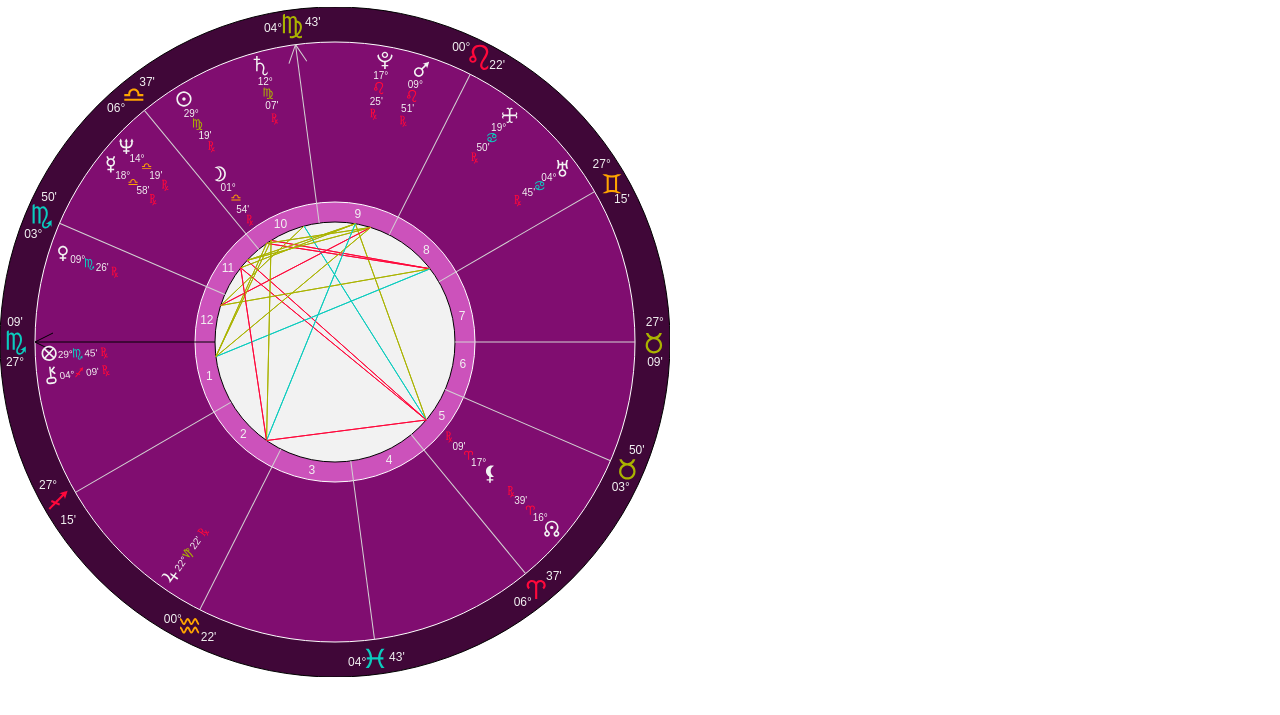
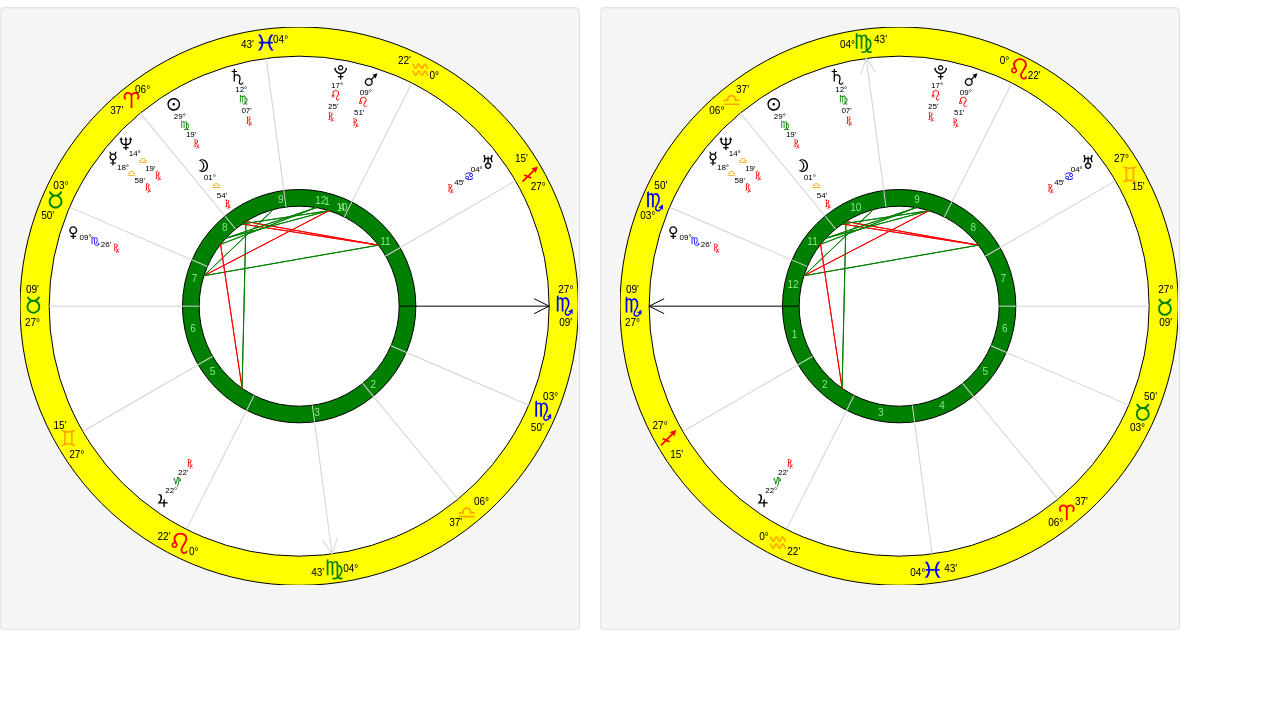
Before and after one commit to Mortimerp9/AstroChart.js, a plain HTML site: page index.html in a window 1280 px wide. Shown: the part 53-768 px from the top of the page. Drawn offline with nearby package versions, Linux system fonts and the light colour scheme.

Commit message:
starting to add the south hemisphere management

```diff
--- a/debug.js
+++ b/debug.js
@@ -1,7 +1,4 @@
-var Ascendant = 237.166;
 var hc = [];
-var longitude = [];
-
 hc[1] = 237.166;
 hc[2] = 267.25;
 hc[3] = 300.37;
@@ -15,8 +12,7 @@ hc[10] = 154.73;
 hc[11] = 186.62;
 hc[12] = 213.84;
 
-
-
+var longitude = [];
 longitude[0] = {planet: 0, angle: 179.33, house: 10};
 longitude[1] = {planet: 1, angle: 181.9, house: 10};
 longitude[2] = {planet: 2, angle: 198.97, house: 11};
@@ -27,8 +23,8 @@ longitude[6] = {planet: 6, angle: 162.13, house: 10};
 longitude[7] = {planet: 7, angle: 94.76, house: 8};
 longitude[8] = {planet: 8, angle: 194.33, house: 11};
 longitude[9] = {planet: 9, angle: 137.42, house: 9};
-longitude[10] = {planet: 10, angle: 244.166, house: 1};
-longitude[11] = {planet: 11, angle: 17.166, house: 5};
-longitude[12] = {planet: 12, angle: 16.66, house: 5};
-longitude[13] = {planet: 13, angle: 239.75, house: 1};
-longitude[14] = {planet: 14, angle: 109.85, house: 8};
+//longitude[10] = {planet: 10, angle: 244.166, house: 1};
+//longitude[11] = {planet: 11, angle: 17.166, house: 5};
+//longitude[12] = {planet: 12, angle: 16.66, house: 5};
+//longitude[13] = {planet: 13, angle: 239.75, house: 1};
+//longitude[14] = {planet: 14, angle: 109.85, house: 8};
--- a/index.html
+++ b/index.html
@@ -1,3 +1,4 @@
+<!DOCTYPE html>
 <html>
     <head>
 	  <link rel="stylesheet" href="bootstrap.min.css" type="text/css">
@@ -8,7 +9,14 @@
     <body>
         <h1>Natal Chart</h1>
 
-        <div id="chart"/>
+		<div class="row">
+        <div class="span7 well" id="chart">
+		  &nbsp;
+		  </div>
+        <div class="span7 well" id="chart2">		  &nbsp;
+		  </div>
+
+		</div>
 
 		<script src="https://ajax.googleapis.com/ajax/libs/jquery/1.8.1/jquery.min.js"></script>
         <script src="raphael-min.js"></script>
@@ -18,40 +26,8 @@
         <script src="natal.js"></script>
 		<script src="bootstrap.min.js"></script>
 		<script>
-		  drawNatalChart('chart', 300, longitude, hc,
-		  {
-		  outer_color: '#400738',
-		  outer_text_color: '#F2F2F2',
-		  inner_color: '#CC52BB',
-		  outer_background_color: '#800D70',
-		  inner_background_color: '#F2F2F2',
-		  outer_stroke1: "black",
-		  outer_stroke2: "white",
-		  inner_text_color: '#F2F2F2',
-		  inner_stroke1: "white",
-		  inner_stroke2: "black",
-		  text_color: '#F2F2F2',
-		  red: '#FF083B',
-		  green: '#AAB300',
-		  blue: '#0BCCBE',
-		  houseHover: {
-		  f_in: function(house, evt) { $('#chart #house-'+house).popover('show')},
-		  f_out: function(house, evt) { $('#chart #house-'+house).popover('hide')}
-		  },
-		  planetHover: {
-		  f_in: function(pl, evt) {
-		  var popdata = $('#chart #planet-'+pl.planet).data('popover');
-		  popdata.options.content = "sign: "+pl.sign;
-		  $('#chart #planet-'+pl.planet).popover('show')},
-		  f_out: function(pl, evt) { $('#chart #planet-'+pl.planet).popover('hide')}
-		  }});
-		  var i;
-		  for(i=0;i<=12;i++) {
-							$('#chart #house-'+i).popover({trigger:'manual', title: "House "+i});
-							}
-		  for(i=0;i<longitude.length;i++) {
-							$('#chart #planet-'+i).popover({trigger:'manual', title: "Planet "+i});
-							}
+		  drawNatalChart('chart', 250, longitude, hc, true, {});
+		  drawNatalChart('chart2', 250, longitude, hc, false, {});
 		</script>
     </body>
 </html>
--- a/natal.js
+++ b/natal.js
@@ -1,53 +1,39 @@
-function drawNatalChart(id, size, longitude, houses,  options) {
-	var defaults = {red : "red",
-					green : "green",
-					orange : "orange",
-					blue:"blue",
-					outer_color : "yellow",
-					outer_text_color : "black",
-					inner_color : "green",
-					inner_text_color : "lightgreen",
-					outer_background_color : "white",
-					inner_background_color: "white",
-					outer_stroke1 : "black",
-					outer_stroke2 : "black",
-					inner_stroke1: "black",
-					inner_stroke2: "black",
-					text_color : "black",
-					line_color: "lightgrey",
-					ascendant_color: "black",
-				   houseHover: undefined};
+function aspect(planet1, planet2) {
+	var orb = 6;
+	var angle = Math.abs(planet1.angle - planet2.angle);
+	if(angle > 180) angle = 360 - angle;
 
-	var settings = utils.extend(defaults, options);
+	if(isMoon(planet1) || isSun(planet1) || isMoon(planet2) || isSun(planet2)) {
+		orb = 8;
+	}
 
-	var red = settings.red;
-	var green = settings.green;
-	var orange = settings.orange;
-	var blue = settings.blue;
-	var outer_color = settings.outer_color;
-	var outer_text_color = settings.outer_text_color;
-	var inner_color = settings.inner_color;
-	var inner_text_color = settings.inner_text_color;
-	var text_color = settings.text_color;
-	var line_color = settings.line_color;
+	if (angle <= orb) {
+		return 1;
+	} else if ((angle <= (60 + orb)) && (angle >= (60 - orb))) {
+		return 6;
+	} else if ((angle <= (90 + orb)) && (angle >= (90 - orb))) {
+		return 4;
+	} else if ((angle <= (120 + orb)) && (angle >= (120 - orb))) {
+		return 3;
+	} else if ((angle <= (150 + orb)) && (angle >= (150 - orb))) {
+		return 5;
+	} else if (angle >= (180 - orb)) {
+		return 2;
+	}
 
-	var radius = 300;
+	return 0;
 
-	var outer2_radius=radius;
-	var outer2_thick = radius*35/300;
-	var inner_radius = radius*120/300;
-	var inner_thick = radius*20/300;
-	var big_gliph = radius*25/300;
-	var mid_gliph = radius*20/300;
-	var small_gliph = radius*12/300;
-	var tiny_text = radius*10/300;
+	function isMoon(planet) {
+		return planet.planet == 1;
+	}
 
-	var fsize = 2*(outer2_radius+outer2_thick);
-	var center_x = fsize/2;
-	var center_y = fsize/2;
+	function isSun(planet) {
+		return planet.planet == 0;
+	}
 
-		var retrograde = "rrrrrrrrrrrrrrr";
+}
 
+function astro_glyph(type, idx) {
 	var pl_glyph = [];
 	pl_glyph[0] = String.fromCharCode(81);
 	pl_glyph[1] = String.fromCharCode(87);
@@ -81,6 +67,78 @@ function drawNatalChart(id, size, longitude, houses,  options) {
 	sign_glyph[11] = String.fromCharCode(120);
 	sign_glyph[12] = String.fromCharCode(99);
 
+	var aspect_glyph = [];
+	aspect_glyph[1] = String.fromCharCode(113);
+	aspect_glyph[2] = String.fromCharCode(119);
+	aspect_glyph[3] = String.fromCharCode(101);
+	aspect_glyph[4] = String.fromCharCode(114);
+	//	aspect_glyph[5] = String.fromCharCode(111);
+	aspect_glyph[6] = String.fromCharCode(116);
+
+	switch(type) {
+	case 'planet': return pl_glyph[idx];
+	case 'sign': return sign_glyph[idx];
+	case 'aspect': return aspect_glyph[idx];
+	case 'retrograde': return String.fromCharCode(62);
+	}
+	return '';
+};
+
+function drawNatalChart(id, radius, longitude, houses, south, options) {
+	var defaults = {red : "red",
+					green : "green",
+					orange : "orange",
+					blue:"blue",
+					outer_color : "yellow",
+					outer_text_color : "black",
+					inner_color : "green",
+					inner_text_color : "lightgreen",
+					outer_background_color : "white",
+					inner_background_color: "white",
+					outer_stroke1 : "black",
+					outer_stroke2 : "black",
+					inner_stroke1: "black",
+					inner_stroke2: "black",
+					text_color : "black",
+					line_color: "lightgrey",
+					ascendant_color: "black",
+					houseHover: undefined,
+					planetHover: undefined,
+					conjunctionHover: undefined};
+
+	var settings = utils.extend(defaults, options);
+
+	var Ascendant = houses[1];
+
+	var red = settings.red;
+	var green = settings.green;
+	var orange = settings.orange;
+	var blue = settings.blue;
+	var outer_color = settings.outer_color;
+	var outer_text_color = settings.outer_text_color;
+	var inner_color = settings.inner_color;
+	var inner_text_color = settings.inner_text_color;
+	var text_color = settings.text_color;
+	var line_color = settings.line_color;
+
+
+	var outer2_radius=radius;
+	var outer2_thick = radius*35/300;
+	var inner_radius = radius*120/300;
+	var inner_thick = radius*20/300;
+	var big_gliph = radius*25/300;
+	var mid_gliph = radius*20/300;
+	var small_gliph = radius*12/300;
+	var tiny_text = radius*10/300;
+
+	var fsize = 2*(outer2_radius+outer2_thick);
+	var center_x = fsize/2;
+	var center_y = fsize/2;
+
+	var retrograde = "rrrrrrrrrrrrrrr";
+
+	var conjunctions = [];
+	var planets = [];
 
 	var paper = Raphael(id, fsize,fsize);
 
@@ -92,79 +150,107 @@ function drawNatalChart(id, size, longitude, houses,  options) {
 
 	var x1 = center_x-inner_radius;
 	var x2 = outer2_thick;
+	var multiplier = 1;
+    if(south) {
+	  x1 = center_x+inner_radius;
+	  x2 = center_y+outer2_radius;
+	  multiplier = -1;
+	}
 
-	utils.drawArrow(x1, center_y, x2, center_y, paper, settings.ascendant_color, Math.abs(x2-x1)/10, Math.abs(x2-x1)/20);
+
+  utils.drawArrow(x1, center_y, x2, center_y, paper, settings.ascendant_color, multiplier*Math.abs(x2-x1)/10, multiplier*Math.abs(x2-x1)/20);
 
 	//houses
 	var i;
 	var last_angle = 360;
 	var sign_pos = Math.floor(houses[1]/30)+1;
-	var glyph = paper.print(center_x-outer2_radius-(radius/10),center_y, sign_glyph[sign_pos], hamburg, big_gliph)
+  var degmin = 	displayDegMinute(houses[1], center_x-outer2_radius-2*radius/30,center_y,(south)?180:0);
+					  var glyph = paper.print(center_x-outer2_radius-(radius/10),center_y, astro_glyph('sign',sign_pos), hamburg, big_gliph)
 		.attr({fill: color(sign_pos)});
+		  if(south) glyph.transform('r180,'+center_x+','+center_y+'r180');
+	glyph.node.id= "house-0";
+	glyph.id= "house-0";
 	if(settings.houseHover != null) {
 		var bbox = glyph.getBBox();
 		glyph = paper.rect(bbox.x, bbox.y, bbox.width, bbox.height)
 			.attr({fill: "white", stroke: 'none', 'fill-opacity': 0})
 			.hover(
-				function(evt) {settings.houseHover.f_in(0, evt);},
-				function(evt) {settings.houseHover.f_out(0, evt);}
+				function(evt) {settings.houseHover.f_in({house: 0, degree: degmin[0], minute: degmin[1], sign: sign_pos, color: color(sign_pos)}, evt);},
+				function(evt) {settings.houseHover.f_out({house: 0, degree: degmin[0], minute: degmin[1], sign: sign_pos, color: color(sign_pos)}, evt);}
 			);
+		glyph.node.id= "house-hover-0";
+		glyph.id= "house-hover-0";
 	}
 
-	glyph.node.id= "house-0";
-	displayDegMinute(houses[1], center_x-outer2_radius-2*radius/30,center_y,0);
 	for(i=2; i<=12;i++) {
 	  var angle = (Ascendant-houses[i]);
+	  if(south) angle += 180;
 		sign_pos = Math.floor(houses[i]/30)+1;
 
 		if(angle < 0) angle = angle+360;
 
 		var midAngle;
-		if(i==2) {
-			midAngle = last_angle+(360+angle)/2;
-			paper.text(center_x-inner_radius-radius/30,center_y, 1)
-				.attr({fill: inner_text_color, 'font-size': small_gliph})
-				.transform("r"+midAngle+","+center_x+","+center_y+"r-"+(midAngle));
-		}
-
-		midAngle = angle+(angle-last_angle)/2;
+		midAngle = multiplier*(angle-(angle-last_angle)/2);
 
 		if(i == 10) {
-			utils.drawArrow(x1,center_y,x2,center_y, paper, line_color, Math.abs(x2-x1)/10, Math.abs(x2-x1)/20).transform("r"+angle+","+center_x+","+center_y);
+		  utils.drawArrow(x1,center_y,x2,center_y, paper, line_color, multiplier*Math.abs(x2-x1)/10, multiplier*Math.abs(x2-x1)/20).transform("r"+(angle+(south?180:0))+","+center_x+","+center_y);
 		} else {
-			utils.drawLine(x1,center_y,x2,center_y, paper, line_color).transform("r"+angle+","+center_x+","+center_y);
+		  utils.drawLine(x1,center_y,x2,center_y, paper, line_color).transform("r"+(angle+(south?180:0))+","+center_x+","+center_y);
 		}
 
 		last_angle=angle;
 
-		paper.text(center_x-inner_radius-radius/30,center_y, i)
+		//house number
+		paper.text(center_x-inner_radius-radius/30,center_y, i-1)
 			.attr({fill: inner_text_color, 'font-size': small_gliph})
-			.transform("r"+midAngle+","+center_x+","+center_y+"r-"+(midAngle));
+		.transform("r"+midAngle+","+center_x+","+center_y+"r"+(-midAngle));
 
-		glyph = paper.print(center_x-outer2_radius-radius/10,center_y, sign_glyph[sign_pos], hamburg, big_gliph).transform("r"+angle+","+center_x+","+center_y+"r-"+(angle))
+		degmin = displayDegMinute(houses[i], center_x-outer2_radius-2*radius/30,center_y, angle);
+
+		//house glyph
+		glyph = paper.print(center_x-outer2_radius-radius/10,center_y, astro_glyph('sign',sign_pos), hamburg, big_gliph).transform("r"+angle+","+center_x+","+center_y+"r-"+(angle))
 			.attr({fill: color(sign_pos)});
-
+		glyph.node.id= "house-"+i;
+		glyph.id= "house-"+i;
 		if(settings.houseHover != null) {
 			bbox = glyph.getBBox();
 			glyph = paper.rect(bbox.x-5, bbox.y-5, bbox.width+5, bbox.height+5)
 				.attr({fill: "white", stroke: 'none', 'fill-opacity':0})
 				.hover(
-					utils.mkClosure(i, function(hs, evt) {settings.houseHover.f_in(hs, evt);}),
-					utils.mkClosure(i, function(hs, evt) {settings.houseHover.f_out(hs, evt);})
+					utils.mkClosure({house: i, degree: degmin[0], minute: degmin[1], sign: sign_pos, color: color(sign_pos)}, function(hs, evt, el) {settings.houseHover.f_in(hs, evt, el);}),
+					utils.mkClosure({house: i, degree: degmin[0], minute: degmin[1],  sign: sign_pos, color: color(sign_pos)}, function(hs, evt, el) {settings.houseHover.f_out(hs, evt, el);})
 				);
+			glyph.node.id= "house-hover-"+i;
+			glyph.id= "house-hover-"+i;
 		}
-		glyph.node.id= "house-"+i;
-		displayDegMinute(houses[i], center_x-outer2_radius-2*radius/30,center_y, angle);
 	}
+	var midAngle;
+	midAngle = last_angle/2;
+	paper.text(center_x-inner_radius-radius/30,center_y, 12)
+		.attr({fill: inner_text_color, 'font-size': small_gliph})
+		.transform("r"+midAngle+","+center_x+","+center_y+"r-"+(midAngle));
 
 	longitude.sort(function(a, b) {return a.angle-b.angle;});
 
 	last_angle = 360;
 	var lastArc = true;
 	for(i=0; i<longitude.length; i++) {
+		if(longitude[i] != undefined) {
+			var degmin = degMinute(longitude[i].angle);
+			sign_pos = Math.floor(longitude[i].angle/30)+1;
+			longitude[i].degree = degmin[0];
+			longitude[i].minute = degmin[1];
+			longitude[i].sign = sign_pos;
+			longitude[i].sign_color = color(sign_pos);
+			longitude[i].retrograde = isRetrograde;
+			planets[longitude[i].planet] = longitude[i];
+			var isRetrograde = retrograde.substring(longitude[i].planet,longitude[i].planet+1).toUpperCase() === 'R';
 
+			if(longitude[i].planet != 15 && longitude[i].planet!= 16) {
 				var angle = -(longitude[i].angle-Ascendant);
+				var straight = Ascendant-longitude[i].angle;
 				var arc = outer2_radius-5;
+				//TODO use raphael bbox instead
 				if(lastArc && Math.ceil(last_angle-angle) < 4) {
 					lastArc = false;
 					arc = (outer2_radius+inner_radius+5)/2;
@@ -172,76 +258,56 @@ function drawNatalChart(id, size, longitude, houses,  options) {
 					lastArc = true;
 				}
 				last_angle = angle;
-		var degmin = degMinute(longitude[i].angle);
-		sign_pos = Math.floor(longitude[i].angle/30)+1;
-		var isRetrograde = retrograde.substring(longitude[i].planet,longitude[i].planet+1).toUpperCase() === 'R';
+
+				if(straight < 0) straight = straight+360;
 
 				//planet
-		glyph = paper.print(center_x-arc,center_y, pl_glyph[longitude[i].planet], hamburg,mid_gliph)
+				glyph = paper.print(center_x-arc,center_y, astro_glyph('planet',longitude[i].planet), hamburg,mid_gliph)
 					.attr({fill: text_color})
-			.transform("r"+angle+","+center_x+","+center_y+"r-"+(angle));
-		longitude[i].glyph = pl_glyph[longitude[i].planet];
-		longitude[i].degree = degmin[0];
-		longitude[i].minute = degmin[1];
-		longitude[i].sign = sign_pos;
-		longitude[i].signGlyph = sign_glyph[sign_pos];
-		longitude[i].retrograde = isRetrograde;
+					.transform("r"+angle+","+center_x+","+center_y+"r-"+(straight));
+
+				glyph.node.id= "planet-"+longitude[i].planet;
+				glyph.id= "planet-"+longitude[i].planet;
 
 				if(settings.planetHover != null) {
 					bbox = glyph.getBBox();
 					glyph = paper.rect(bbox.x-5, bbox.y-5, bbox.width+5, bbox.height+5)
 						.attr({fill: "white", stroke: 'none', 'fill-opacity':0})
 						.hover(
-					utils.mkClosure(longitude[i], function(pl, evt) {settings.planetHover.f_in(pl, evt);}),
-					utils.mkClosure(longitude[i], function(pl, evt) {settings.planetHover.f_out(pl, evt);})
+							utils.mkClosure(longitude[i], function(pl, evt, el) {settings.planetHover.f_in(pl, evt, el);}),
+							utils.mkClosure(longitude[i], function(pl, evt, el) {settings.planetHover.f_out(pl, evt, el);})
 						);
+					glyph.node.id= "planet-hover-"+longitude[i].planet;
+					glyph.id= "planet-hover-"+longitude[i].planet;
 				}
-		glyph.node.id= "planet-"+longitude[i].planet;
+
 
 				//degree
 				paper.text(center_x-arc+(mid_gliph+mid_gliph/4),center_y, degmin[0]+String.fromCharCode(176))
 					.attr({'font-size': tiny_text, fill: text_color})
-			.transform("r"+angle+","+center_x+","+center_y+"r-"+(angle));
+					.transform("r"+angle+","+center_x+","+center_y+"r-"+(straight));
 				//sign
-		paper.print(center_x-arc+(mid_gliph+small_gliph),center_y, sign_glyph[sign_pos], hamburg, small_gliph)
+				paper.print(center_x-arc+(mid_gliph+small_gliph),center_y, astro_glyph('sign',sign_pos), hamburg, small_gliph)
 					.attr({fill: color(sign_pos)})
-			.transform("r"+angle+","+center_x+","+center_y+"r-"+(angle));
+					.transform("r"+angle+","+center_x+","+center_y+"r-"+(straight));
 				//minutes
 				paper.text(center_x-arc+(mid_gliph+2*small_gliph+mid_gliph/3),center_y, degmin[1]+String.fromCharCode(39))
 					.attr({'font-size': tiny_text, fill: text_color})
-			.transform("r"+angle+","+center_x+","+center_y+"r-"+(angle));
+					.transform("r"+angle+","+center_x+","+center_y+"r-"+(straight));
 				//Rx symbol
 				if(isRetrograde) {
 					paper.print(center_x-arc+(mid_gliph+3*small_gliph+mid_gliph/5),center_y, String.fromCharCode(62), hamburg, small_gliph)
 						.attr({fill: red})
-				.transform("r"+angle+","+center_x+","+center_y+"r-"+(angle));
+						.transform("r"+angle+","+center_x+","+center_y+"r-"+(straight));
+				}
 			}
 
 			//draw lines
 			var j;
 			for(j=0; j< longitude.length;j++) {
-			var q = 0;
-			var orb = 6;
-			angle = Math.abs(longitude[i].angle - longitude[j].angle);
-			if(angle > 180) angle = 360 - angle;
-
-			if(isMoon(longitude[i]) || isSun(longitude[i]) || isMoon(longitude[j]) || isSun(longitude[j])) {
-				orb = 8;
-			}
-
-			if (angle <= orb) {
-				q = 1;
-			} else if ((angle <= (60 + orb)) && (angle >= (60 - orb))) {
-				q = 6;
-			} else if ((angle <= (90 + orb)) && (angle >= (90 - orb))) {
-				q = 4;
-			} else if ((angle <= (120 + orb)) && (angle >= (120 - orb))) {
-				q = 3;
-			} else if ((angle <= (150 + orb)) && (angle >= (150 - orb))) {
-				q = 5;
-			} else if (angle >= (180 - orb)) {
-				q = 2;
-			}
+				var q=0;
+				if(longitude[i] != undefined && longitude[j] != undefined)
+					q =aspect(longitude[i], longitude[j]);
 
 				if (q > 0) {
 					var aspect_color;
@@ -253,19 +319,54 @@ function drawNatalChart(id, size, longitude, houses,  options) {
 						aspect_color = blue;
 					}
 
-				if (q != 1 && !isVertex(longitude[i]) && !isVertex(longitude[j])  && !isLilith(longitude[i]) && !isLilith(longitude[j]) && !isPof(longitude[i]) && !isPof(longitude[j])) {
-					//non-conjunctions
+					if (q != 1 &&
+						q!= 5 &&
+						!isVertex(longitude[i]) &&
+						!isVertex(longitude[j]) &&
+						!isLilith(longitude[i]) &&
+						!isLilith(longitude[j]) &&
+						!isPof(longitude[i]) &&
+						!isPof(longitude[j])) {
+
+						if(longitude[i].planet != 15 &&
+						   longitude[i].planet != 16 &&
+						   longitude[j].planet != 15 &&
+						   longitude[j].planet != 16) {
+
 							x1 = (inner_radius) * Math.cos(utils.deg2rad(longitude[i].angle-Ascendant));
 							y1 = (inner_radius) * Math.sin(utils.deg2rad(longitude[i].angle-Ascendant));
 							x2 = (inner_radius) * Math.cos(utils.deg2rad(longitude[j].angle-Ascendant));
 							y2 = (inner_radius) * Math.sin(utils.deg2rad(longitude[j].angle-Ascendant));
-					utils.drawLine(center_x-x1,center_y+y1,center_x-x2,center_y+y2, paper, aspect_color);
+							var line = utils.drawLine(center_x-x1,center_y+y1,center_x-x2,center_y+y2, paper, aspect_color);
+							line.node.id="conjunction"+longitude[i].planet+"t"+longitude[j].planet;
+							line.id="conjunction"+longitude[i].planet+"t"+longitude[j].planet;
+							var conj = {planet1: longitude[i].planet, planet2: longitude[j].planet, aspect: q};
+							if(settings.conjunctionHover != undefined) {
+								line.hover(
+									utils.mkClosure(conj, function(pl, evt, t) {settings.conjunctionHover.f_in(pl, evt, t);}),
+									utils.mkClosure(conj, function(pl, evt, el) {settings.conjunctionHover.f_out(pl, evt, el);})
+								);
+							}
+						}
+						if(conjunctions[longitude[i].planet] == undefined) conjunctions[longitude[i].planet] = [];
+						conjunctions[longitude[i].planet][longitude[j].planet] = q;
+					}
 				}
 			}
 		}
 	}
 
+	var k = 0;
+	for(k=1;k<7;k++) {
+		if(k!=5) {
+			glyph = paper.print(center_x-big_gliph/2,center_y, astro_glyph('aspect',k), hamburg, big_gliph)
+				.attr({fill: "black", 'fill-opacity': 0});
+			glyph.node.id="aspect-"+k;
+			glyph.id="aspect-"+k;
+		}
+	}
 
+	return {paper: paper, conjunctions: conjunctions, planets: planets};
 
 	//////////////////////////////////////////////////////////////////////
 	// utils
@@ -283,13 +384,6 @@ function drawNatalChart(id, size, longitude, houses,  options) {
 		return planet.planet == 14;
 	}
 
-	function isMoon(planet) {
-		return planet.planet == 1;
-	}
-
-	function isSun(planet) {
-		return planet.planet == 0;
-	}
 
 	function width(angle1, angle2) {
 		return Math.max(angle1, angle2) - Math.min(angle1,angle2);
@@ -299,8 +393,8 @@ function drawNatalChart(id, size, longitude, houses,  options) {
 		var reduced = reduce(angle);
 		var deg = Math.floor(reduced);
 		var minute = Math.floor(60*(reduced-deg));
-		if(deg<10) deg="0"+deg;
-		if(minute<10) minute= "0"+minute;
+		if(deg<10 && deg > 0) deg="0"+deg;
+		if(minute<10  && minute > 0) minute= "0"+minute;
 
 		return [deg, minute];
 	}
@@ -318,6 +412,7 @@ function drawNatalChart(id, size, longitude, houses,  options) {
 		paper.text(x,y-(-1*dir), minute+String.fromCharCode(39))
 			.attr({'font-size': small_gliph, fill: outer_text_color})
 			.transform("r"+angle+","+center_x+","+center_y+"r-"+(angle));
+		return degmin;
 	}
 
 	function color(pos) {
--- a/utils.js
+++ b/utils.js
@@ -1,6 +1,6 @@
 var utils = {
 	mkClosure: function(i, fn) {
-		return function(evt) {fn(i, evt);};
+		return function(evt) {fn(i, evt, this);};
 	},
 
 	deg2rad: function(deg) {
```
Also changed, not shown: hamburgsymbols.cufonfonts.js, raphael-min.js. Lines whose indentation alone changed are shown as unchanged.
